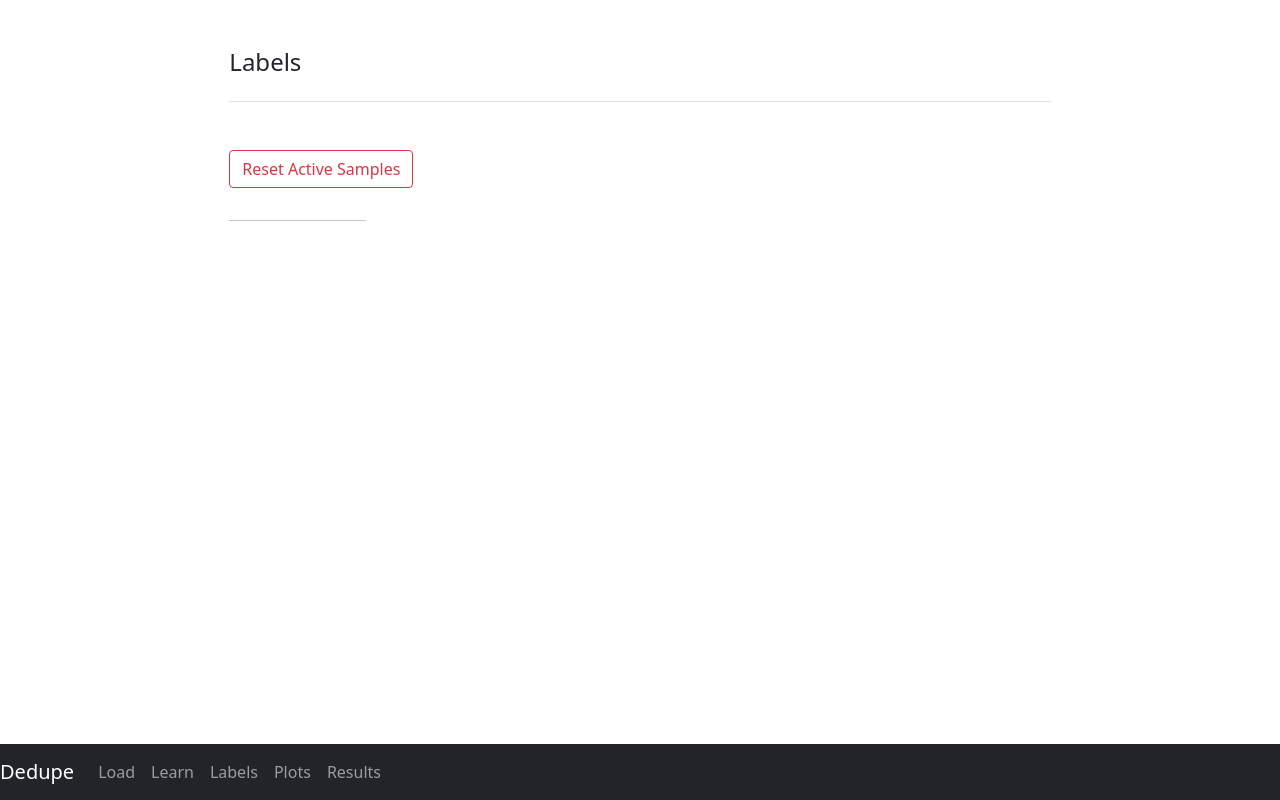
After one commit to chansooligans/oagdedupe, a Flask app: template app/templates/labels.html in a window 1280 px wide. The commit adds this page. Run offline with Flask 2, Linux system fonts and the light colour scheme; the template is opened without the code that fills it, so the values that code supplies are empty; parts of the project's set-up code (start-up, migrations or seed data) failed here and were passed over; some libraries are stand-ins or nearby versions.

Commit message:
refactor app files

```diff
--- a/app/init.py
+++ b/app/init.py
@@ -12,6 +12,7 @@ class Init:
         self.cache_path = cache_path
 
     def _load_dataset(self, datset_filename, lab):
+        print("initializing")
         self.lab = lab
         self.datset_filename = datset_filename
         self.df = pd.read_csv(self.datset_filename)
--- /dev/null
+++ b/app/templates/js/labels_json.js
@@ -0,0 +1,3 @@
+$("#reset").click(function() {
+    $.get('/reset');
+});
--- a/app/templates/js/json_fmt.js
+++ b/app/templates/js/learn_json.js
@@ -4,7 +4,6 @@ var sample2 = {{ sample2|tojson }}
 var meta = {{ meta|tojson }}
 document.getElementById("meta").textContent = JSON.stringify(meta, undefined, 2);
 
-
 $("#retrain").click(function() {
     $.get('/retrain');
     $('.alert').show()
--- /dev/null
+++ b/app/templates/labels.html
@@ -0,0 +1,50 @@
+{% include 'base.html' %}
+<link rel="stylesheet" type = "text/css" href="{{url_for('static',filename='css/learn.css')}}">
+</head>
+<body>
+
+    {% include 'nav.html' %}
+
+    <div class="col-lg-8 mx-auto p-3 py-md-5">
+
+        <header class="d-flex align-items-center pb-3 mb-5 border-bottom">
+            <h1 class="fs-4">Labels</h1>
+        </header>
+
+        <button type="button" class="btn btn-outline-danger mb-3" data-bs-toggle="modal" data-bs-target="#exampleModal">
+            Reset Active Samples
+        </button>
+
+
+        <div>
+            {% block content %}
+            {{label_df | safe}}
+            {% endblock %}
+        </div>
+
+        <hr class="col-3 col-md-2 mb-5">
+
+        </div>
+
+        <!-- Modal -->
+        <div class="modal fade" id="exampleModal" tabindex="-1" aria-labelledby="exampleModalLabel" aria-hidden="true">
+            <div class="modal-dialog">
+              <div class="modal-content">
+                <div class="modal-header">
+                  <h5 class="modal-title" id="exampleModalLabel">Reset Active Samples</h5>
+                  <button type="button" class="btn-close" data-bs-dismiss="modal" aria-label="Close"></button>
+                </div>
+                <div class="modal-body">
+                  Are you sure? This will delete any labelled samples.
+                </div>
+                <div class="modal-footer">
+                  <button type="button" class="btn btn-outline-secondary" data-bs-dismiss="modal">Close</button>
+                  <input id="reset" class="btn btn-outline-danger" type="submit" value="Reset">
+                </div>
+              </div>
+            </div>
+        </div>
+
+    <script> {% include 'js/labels_json.js' %} </script>
+</body>
+</html>
--- a/app/templates/nav.html
+++ b/app/templates/nav.html
@@ -12,6 +12,9 @@
             <a class="nav-link" href="/learn">Learn</a>
         </li>
         <li class="nav-item">
+            <a class="nav-link" href="/labels">Labels</a>
+        </li>
+        <li class="nav-item">
             <a class="nav-link" href="/plots">Plots</a>
         </li>
         <li class="nav-item">
--- a/app/views/download.py
+++ b/app/views/download.py
@@ -1,15 +1,13 @@
 from .. import app
-
-from . import utils
+from .. import utils
 
 from flask import (
     render_template,
     request,
-    redirect,
-    url_for,
     session,
     send_file
 )
+
 import io
 
 @app.route('/results', methods=["GET", "POST"])
--- a/run.py
+++ b/run.py
@@ -1,5 +1,3 @@
 # %%
 from app import app
-app.run(host='0.0.0.0', port=8008, debug=True)
-
-# %%
+app.run(host='0.0.0.0', port=8080, debug=True)
```
Also changed, not shown: app/__init__.py (+10 -25 lines), app/templates/learn.html (+1 -9 lines), app/views/active_learn.py (+7 -2 lines), app/views/labels.py (added, +37 -0 lines), app/views/plots.py (+2 -9 lines), README.md, 2 other files.
